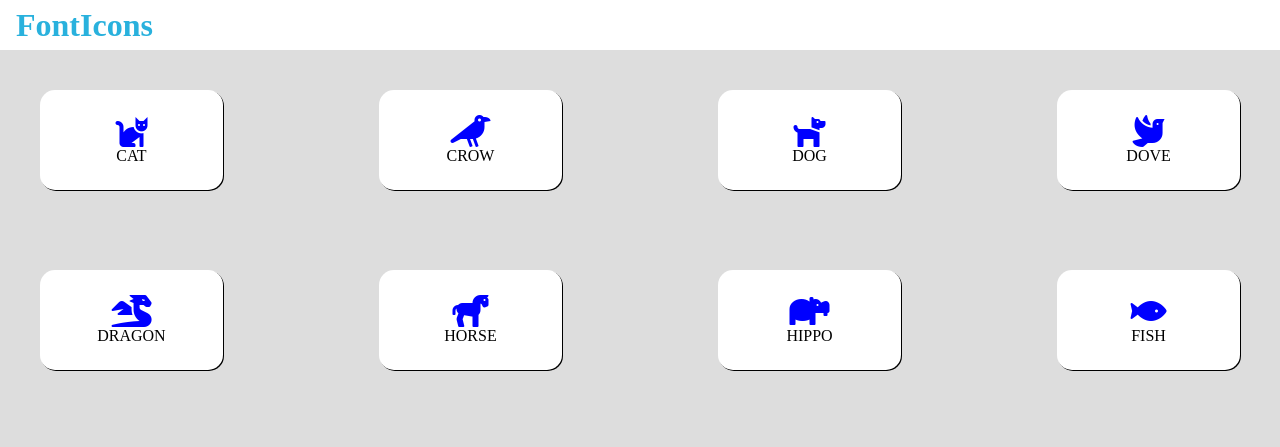
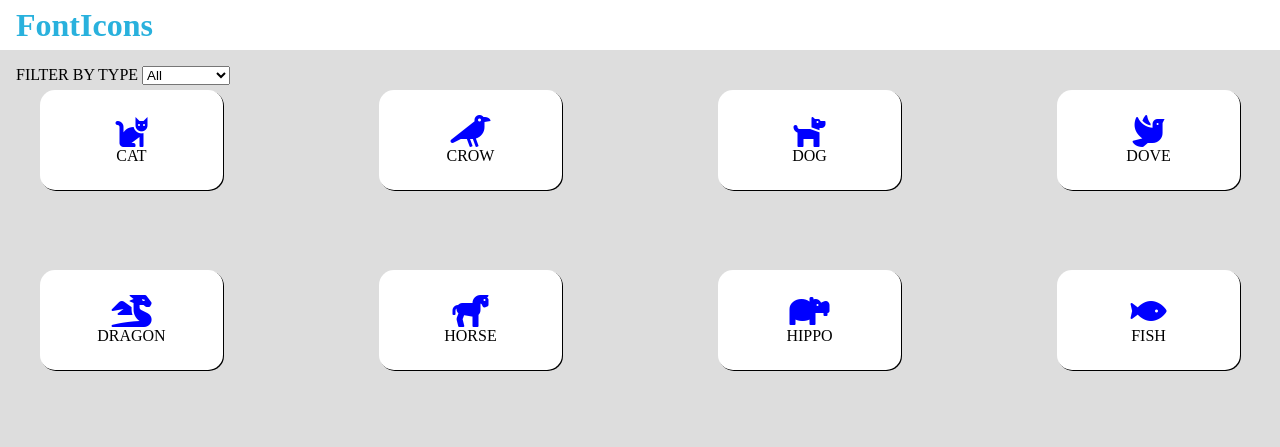
Before and after one commit to Moonatic89/js-es6-icons, a plain HTML site: page milestone2/index.html in a window 1280 px wide. Shown: the top 447 px of the page. Drawn offline with Linux system fonts and the light colour scheme.

Commit message:
Select input added

```diff
--- a/milestone2/index.html
+++ b/milestone2/index.html
@@ -17,6 +17,17 @@
 
             <div class="title">
                 <h1>FontIcons</h1>
+                <div class="filterSelector">
+                    <div class="formGroup">
+                        <label for="type">FILTER BY TYPE</label>
+                        <select name="type" id="type">
+                            <option value="all">All</option>
+                            <option value="animals">Animals</option>
+                            <option value="vegetables">Vegetables</option>
+                            <option value="users">User</option>
+                        </select>
+                    </div>
+                </div>
             </div>
         </header>
 
```
